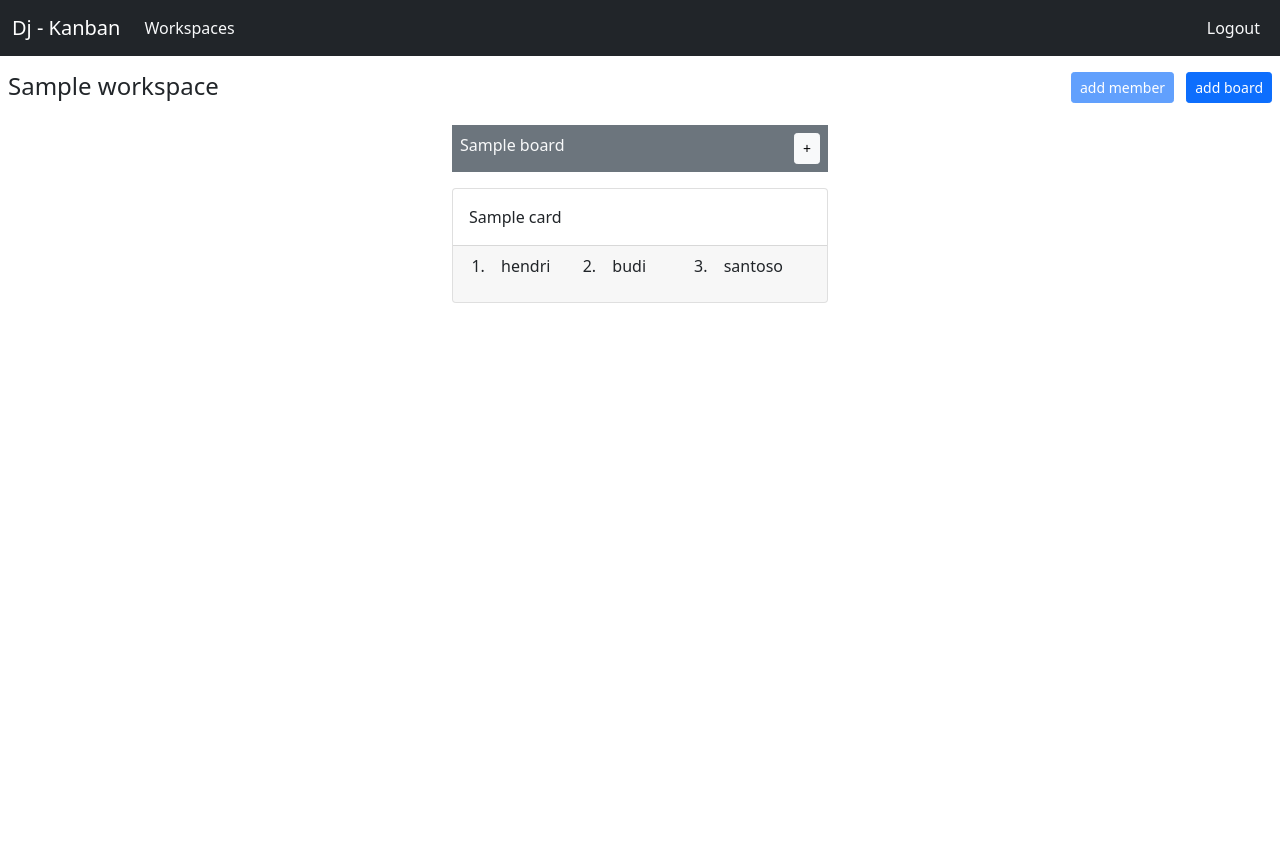
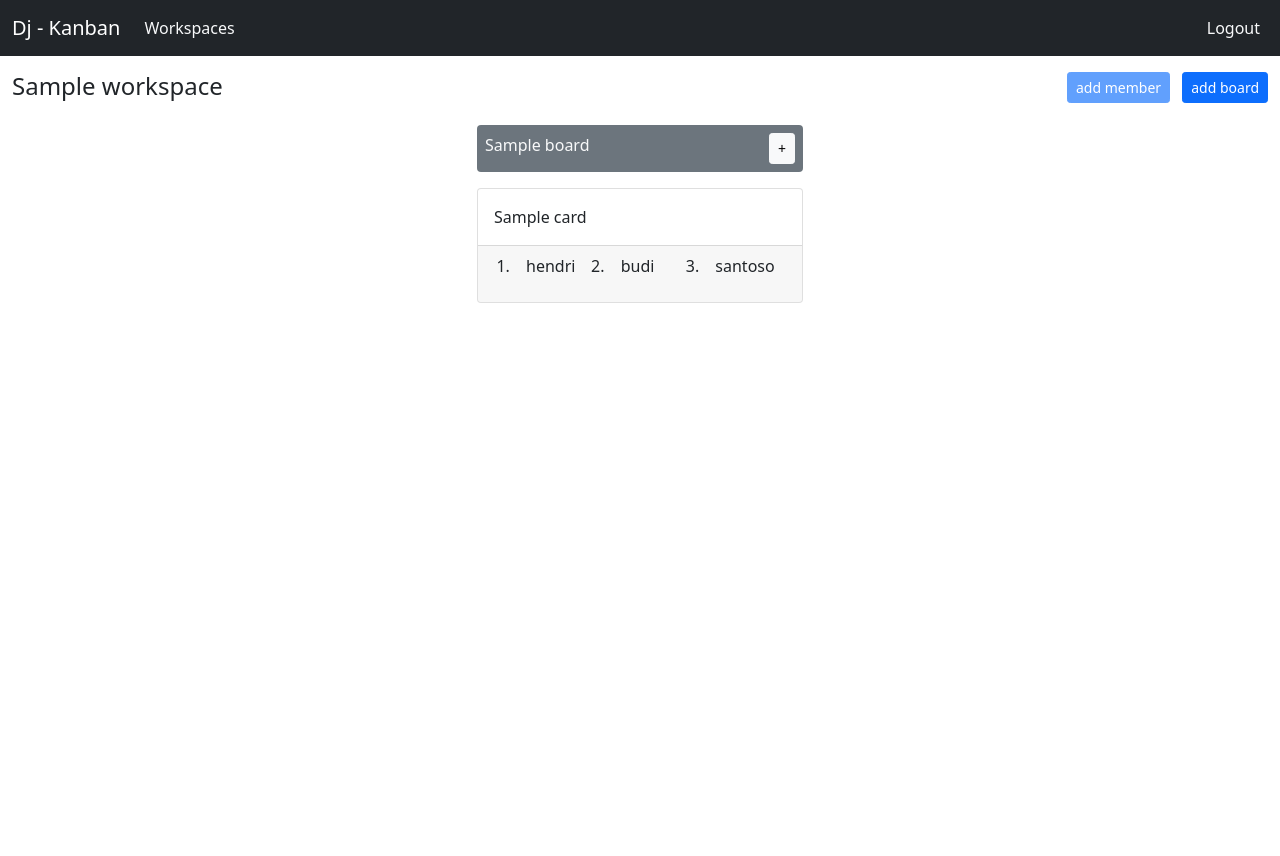
Before and after one commit to hndrbs/dj-kanban, a Django app: a page that uses templates/base.html in a window 1280 px wide. After the commit the page ends 303 px from the top, so only its background shows below. Run offline with Django 4.2, Linux system fonts and the light colour scheme; a user stored in the database is signed in; tables that the repository leaves empty hold one stand-in row (values such as "Sample post"); some libraries are stand-ins or nearby versions.

Commit message:
fix layout on boards

```diff
--- a/static/base.css
+++ b/static/base.css
@@ -1,3 +1,17 @@
 .clickable:hover {
   cursor: pointer;
 }
+
+#board__container {
+  overflow-x: auto;
+  width: 100%;
+  height: 450px;
+}
+
+.board {
+  overflow-y: auto;
+  max-height: 430px;
+  height: 3500px;
+  max-width: 350px;
+  min-width: 350px;
+}
--- a/templates/base.html
+++ b/templates/base.html
@@ -13,7 +13,7 @@
   <link rel="stylesheet" href="{% static 'base.css' %}">
   <title>{% block title %}Dj - Kanban{% endblock title %}</title>
 </head>
-<body>
+<body class="px-0">
 
 
   {% block navigation %}
@@ -22,7 +22,7 @@
 
   {% include 'messages.html' %}
 
-  <main id="content">
+  <main id="content" class="container-fluid">
     {% block content %}{% endblock content %}
   </main>
 
--- a/templates/navigation.html
+++ b/templates/navigation.html
@@ -1,13 +1,13 @@
 <header class="navbar navbar-expand-sm navbar-dark bg-dark" aria-label="navigation">
-  <nav class="container-fluid">
-    <a class="navbar-brand" href="#">Dj - Kanban</a>
+  <nav class="container-fluid" hx-boost="true">
+    <a class="navbar-brand" href="/">Dj - Kanban</a>
     <button class="navbar-toggler" type="button" data-bs-toggle="collapse" data-bs-target="#navigation" aria-controls="navigation" aria-expanded="false" aria-label="Toggle navigation">
       <span class="navbar-toggler-icon"></span>
     </button>
 
     <div class="collapse navbar-collapse" id="navigation">
       <ul class="navbar-nav mb-0 d-flex w-100">
-        <li class="nav-item me-auto" hx-boost="true">
+        <li class="nav-item me-auto">
           <a
             class="nav-link text-light"
             href="{% url 'workspaces' %}"
--- a/workspaces/templates/boards.html
+++ b/workspaces/templates/boards.html
@@ -7,8 +7,8 @@
 {% load workspace_template_tags %}
 
 {% block content %}
-  <div class="d-flex flex-column vh-100">
-    <div class="d-flex justify-content-end px-2 py-3">
+  <div class="d-flex flex-column">
+    <div class="d-flex justify-content-end py-3">
       <div class="flex-fill"><h2 class="fs-4 text-start">{{ workspace.title }}</h2></div>
       <div hx-boost="true" hx-target="body">
         <button class="btn btn-sm btn-primary mx-2" disabled>add member</button>
@@ -16,11 +16,13 @@
       </div>
     </div>
 
-    <div class="flex-fill d-flex justify-content-start">
+    <div class="flex-fill d-flex" id="board__container">
       {% for board in boards %}
         {% include 'components/board.html' with board=board cards=cards %}
       {% empty %}
-        <p class="text-center">whoaaa, there is no board here, let's add some</p>
+        <span class="w-100">
+          <p class="text-center">whoaaa, there is no board here, let's add some</p>
+        </span>
       {% endfor %}
     </div>
   </div>
--- a/workspaces/templates/components/board.html
+++ b/workspaces/templates/components/board.html
@@ -1,16 +1,14 @@
 {% load workspace_template_tags %}
-<div class="d-flex flex-column container" style="max-width: 400px;">
-  <div class="bg-secondary text-light p-2 d-flex" hx-boost="true" hx-target="body">
+<div class="d-flex flex-column container board">
+  <div class="bg-secondary text-light p-2 d-flex rounded" hx-boost="true" hx-target="body">
     <span class="me-auto">{{ board.title }}</span>
     <a class="btn btn-light btn-sm" href="{% url 'add-card' board.id|encrypt_id %}">+</a>
   </div>
-  <div class="flex-fill py-2">
-
+  <div class="flex-fill py-2 ">
     {% for card in cards  %}
       {% if card.board_id == board.id %}
         {% include 'components/card.html' with card=card %}
       {% endif %}
     {% endfor %}
-
   </div>
 </div>
--- a/workspaces/templates/workspaces.html
+++ b/workspaces/templates/workspaces.html
@@ -1,10 +1,15 @@
 {% extends 'base.html' %}
 
+
+{% block title %}
+  Dj - Kanban | Workspaces
+{% endblock title %}
 
 {% block content %}
   <div class="d-flex justify-content-end p-2" hx-boost="true" hx-target="body">
     <a class="btn-sm btn btn-primary" href="{% url 'add-workspace' %}">Add workspace</a>
   </div>
+
   <div class="row pt-3 px-2">
     {% for workspace in workspaces %}
         {% include 'components/workspace.html' with workspace=workspace %}
```
